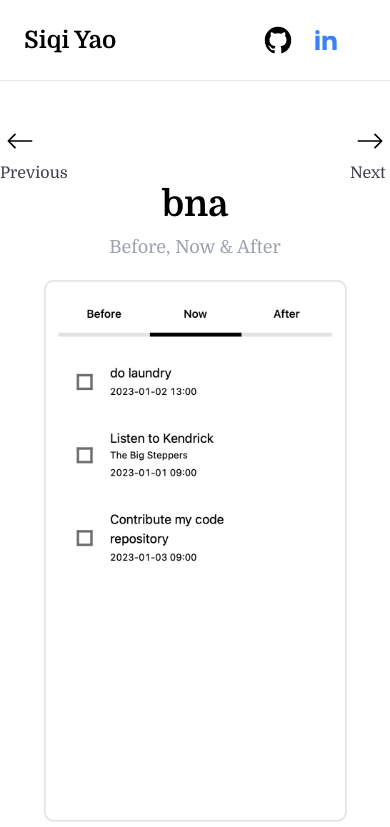
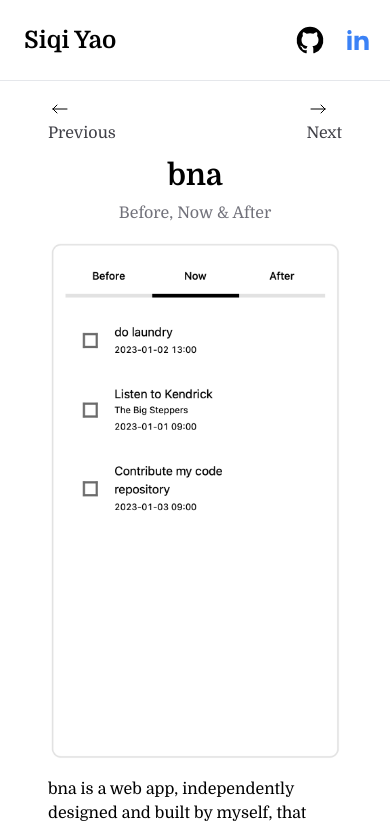
Before and after one commit to CKYWEB/siqiyao, a Next.js app: page /bna in a window 390 px wide. Shown: the top 827 px of the page. Built offline with nearby package versions, Linux system fonts and the light colour scheme.

Commit message:
fix: mobile device style

```diff
--- a/app/(work)/layout.tsx
+++ b/app/(work)/layout.tsx
@@ -19,15 +19,15 @@ export default function Layout(props: {children: ReactNode}) {
   const nextIndex = currentIndex + 1;
 
   return (
-    <div className="mt-10">
-      <div className="flex justify-between">
+    <div className="my-4 mx-8 lg:mt-10">
+      <div className="flex justify-between mb-3 text-base lg:text-lg">
         <Link href={previousIndex === -1 ? "/" : paths[previousIndex]}>
-          <ArrowLeft className="w-10 h-10"/>
+          <ArrowLeft className="md:w-10 md:h-10"/>
           <div className="text-zinc-700">Previous</div>
         </Link>
         {nextIndex <= paths.length - 1 &&
           <Link href={paths[nextIndex]}>
-            <ArrowRight className="w-10 h-10"/>
+            <ArrowRight className="md:w-10 md:h-10"/>
             <div className="text-zinc-700">Next</div>
           </Link>
         }
--- a/app/(work)/quick-quiz/page.tsx
+++ b/app/(work)/quick-quiz/page.tsx
@@ -7,7 +7,7 @@ export default function Page() {
       desc="Interactive design of game platform based on Tobii Eye Tracker."
       demo={
         <figure>
-          <video className="video" width="480" muted autoPlay>
+          <video className="video" width="480" muted controls>
             <source src="/projects/quickquiz_demo.MP4" type="video/mp4"/>
             Your browser does not support the video tag.
           </video>
--- a/app/components/NavBar/index.tsx
+++ b/app/components/NavBar/index.tsx
@@ -4,7 +4,7 @@ import Link from "next/link";
 export default function NavBar () {
     return (
         <>
-            <div className="flex justify-between p-6 pe-12 sticky top-0 bg-white border-b z-10">
+            <div className="flex justify-between p-6 pe-4 lg:pe-12 sticky top-0 bg-white border-b z-10">
                 <Link href="/">
                     <div
                       className="flex items-center space-x-6 text-2xl font-bold cursor-pointer hover:underline underline-offset-8">
--- a/app/components/ProjectWrapper/index.tsx
+++ b/app/components/ProjectWrapper/index.tsx
@@ -10,10 +10,10 @@ type Props = {
 
 export default function ProjectWrapper(props: Props) {
     return (
-        <div className="mx-10 max-w-3xl text-lg">
+        <div className="max-w-3xl">
             <section className="text-center">
-                <h1 className="text-4xl mb-2 font-bold">{props.title}</h1>
-                <div className="text-gray-400 mb-4">{props.desc}</div>
+                <h1 className="text-3xl md:text-4xl mb-2 font-bold">{props.title}</h1>
+                <div className="md:text-lg text-zinc-500 mb-4">{props.desc}</div>
             </section>
             <div className="flex justify-center mb-4">
                 {typeof props.demo === "string" ?
--- a/app/layout.tsx
+++ b/app/layout.tsx
@@ -21,7 +21,7 @@ export default function RootLayout({
       <body className={domine.className}>
         <NavBar />
         <div className="w-full flex justify-center">
-          <div className="max-w-4xl">
+          <div className="mx-4 lg:mx-0 max-w-4xl">
             {children}
           </div>
         </div>
```
